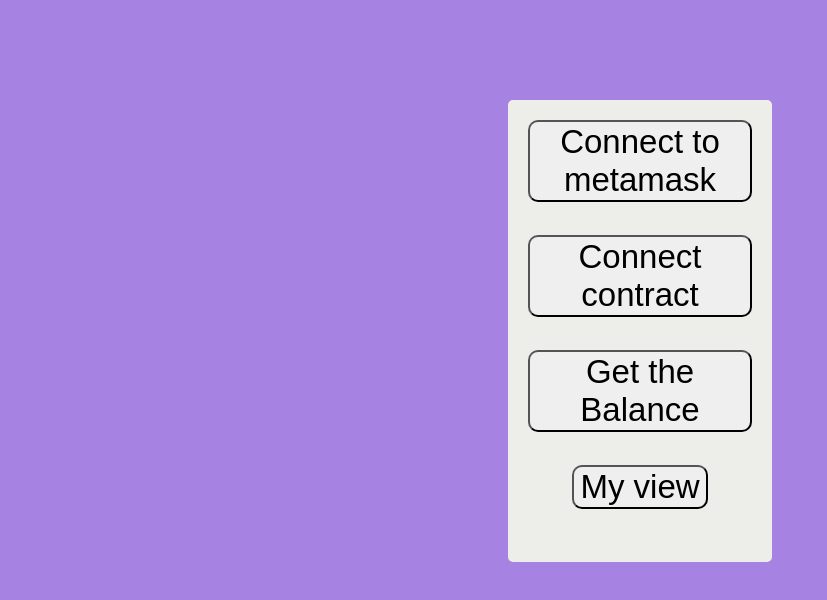
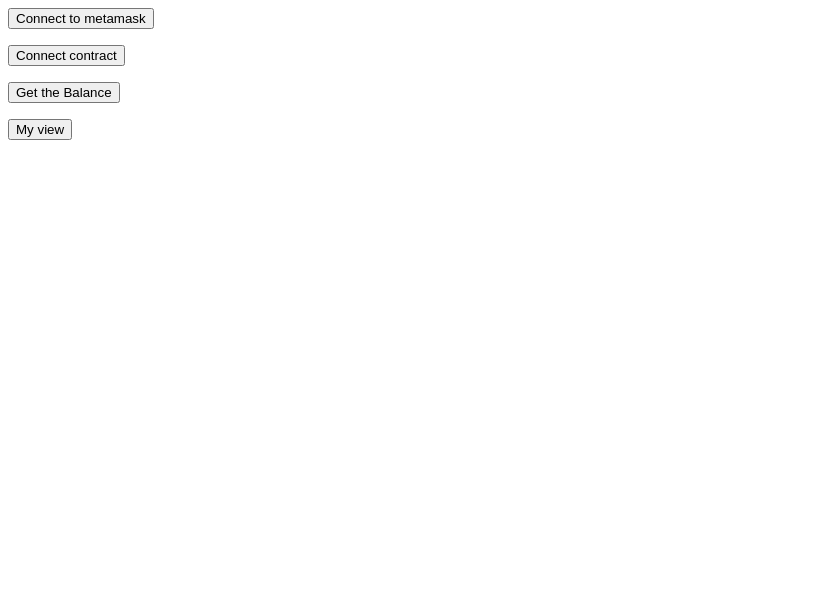
Before and after one commit to Ashutoshagni003/intermediate_avax, a website: page index.html in a window 1280 px wide. Shown: the whole page, without its empty margins (0-827 px from the left). Drawn offline with Linux system fonts and the light colour scheme.

Commit message:
Update index.html

```diff
--- a/index.html
+++ b/index.html
@@ -1,39 +1,12 @@
 <!DOCTYPE html>
 <html>
   <head>
-    <title>METAMASK SMART CONTRACT</title>
+    <title></title>
     <script
       type="text/javascript"
       src="https://cdnjs.cloudflare.com/ajax/libs/web3/1.2.7-rc.0/web3.min.js"
     ></script>
-    <style>
-      html {
-        background-color: #a683e3;
 
-        min-height: 1000px;
-
-      }
-      body {
-        font-size: 33px;
-        text-align: center;
-      }
-      button {
-        font-size: 33px;
-
-        border-radius: 10px;
-      }
-      button:hover {
-        background-color: #ffd6ff;
-      }
-      .show {
-        height:fit-content;
-        width: fit-content;
-        margin: 100px 500px;
-        padding: 20px;
-        background-color: #edede9;
-        border-radius: 5px;
-      }
-    </style>
   </head>
   <body>
     <div class="show">
```
